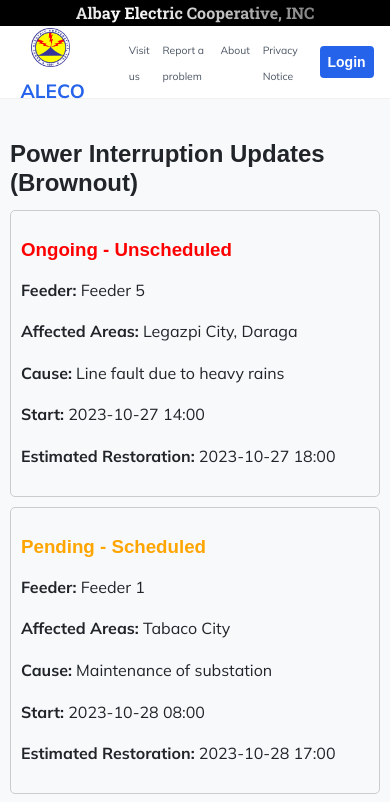
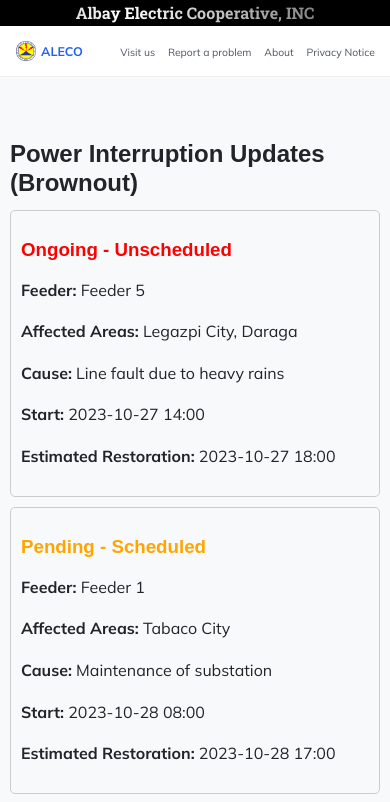
Before and after one commit to zeusgitDev16/ALECO-PIS, a React (Vite) app in the folder ALECO_PIS/: page / in a window 390 px wide. Shown: the top 802 px of the page. Built offline with nearby package versions, Linux system fonts and the light colour scheme; a web font is replaced by a local one.

Commit message:
2/12/2026 -lunch break

```diff
--- a/ALECO_PIS/src/CSS/LandPageHeader.css
+++ b/ALECO_PIS/src/CSS/LandPageHeader.css
@@ -31,3 +31,5 @@
         background-position: 200% center;
     }
 }
+
+/* Responsive design */
--- a/ALECO_PIS/src/CSS/Navbar.css
+++ b/ALECO_PIS/src/CSS/Navbar.css
@@ -1,12 +1,11 @@
 /* Base Styles (Large Screens / Desktop) */
 .navbar {
-  height: (30px,55px,70px);
+  height: 50px;
   display: flex;
   align-items: center;
   background-color: #ffffff;
   border-bottom: 1px solid #f0f0f0;
   padding: 0 2rem;
-  position: sticky;
   top: 0;
   z-index: 100;
 }
@@ -52,15 +51,24 @@
   color: #2563eb;
   text-decoration: none;
   display: flex;
-  flex-direction: column;
+  flex-direction: row;
 }
 
 .nav-links {
   display: flex;
   list-style: none;
   gap: 20px;
-  margin-right: 20px;
+  margin-left: auto;
+  align-items: center;
 }
+
+.nav-links-container {
+  display: flex;
+  align-items: center;
+  gap: 20px;
+  margin-left: auto;
+}
+
 
 .nav-item {
   position: relative;
@@ -69,6 +77,7 @@
   font-size: 1rem; /* Desktop size */
   transition: all 0.2s ease;
   padding-bottom: 5px;
+  white-space: nowrap;
 }
 
 .nav-item:hover {
@@ -90,19 +99,20 @@
   width: 100%;
   left: 0;
 }
+.Aleco-Logo {
+  display: flex;       /* Keeps them side-by-side or stacked correctly */
+  align-items: center; /* Aligns them nicely */
+
+  /* OPTIONAL: Add a transition for smooth resizing */
+  transition: transform 0.3s ease;
+}
 
 /* --- RESPONSIVE DESIGN (Media Queries) --- */
-
-@media (max-width: 2768px){
-   .logo-height {
-    padding-left: 20px;
-  }
-}
 
 /* 1. Tablet View (Screens smaller than 1024px) */
 @media (max-width: 1024px) {
   .nav-brand a {
-    font-size: 1.25rem; /* Slightly smaller title */
+    font-size: 1rem; /* Slightly smaller title */
   }
   .nav-item {
     font-size: 0.9rem; /* Slightly smaller links */
@@ -110,15 +120,32 @@
   .nav-links {
     gap: 1.2rem; /* Tighten the space between links */
   }
-  .logo-height {
-    padding-left: 17px;
+  .main-login-btn{
+    font-size: 0.8rem;
   }
+  .logo-height{
+    height: 30px;
+    width: 30px;
+  }
+  .Title{
+    font-size: 20px;
+  }
+  .Aleco-Logo {
+    /* 0.8 means 80% of original size */
+    transform: scale(0.8);
+
+    /* Important: By default, scale shrinks from the center.
+       Use 'transform-origin' to anchor it to the left side so it doesn't drift. */
+    transform-origin: left center;
+    margin-right: -25px;
+  }
+
 }
 
 /* 2. Mobile View (Screens smaller than 600px) */
-@media (max-width: 600px) {
+@media (max-width: 700px) {
   .navbar {
-    padding: 0.4rem; /* Reduce side padding */
+    padding: 0 0.4rem; /* Reduce side padding */
   }
   .nav-brand a {
     font-size: 0.8rem; /* Smaller title for phones */
@@ -128,26 +155,39 @@
   }
   .nav-links {
     gap: 0.8rem; /* Very tight spacing to fit all links */
+    white-space: nowrap;
   }
-  .logo-height {
-    padding-left: 15px;
+  .main-login-btn{
+    font-size: 0.5rem;
+  }
+  .logo-height{
+    height: 20px;
+    width: 20px;
+  }
+  .Title{
+    font-size: 15px;
+  }
+  .Aleco-Logo {
+    /* 0.8 means 80% of original size */
+    transform: scale(0.5);
+
+    /* Important: By default, scale shrinks from the center.
+       Use 'transform-origin' to anchor it to the left side so it doesn't drift. */
+    transform-origin: left center;
+    margin-right: -70px;
   }
 }
 
 .logo-height {
-  height: clamp(1.8rem, 10vw, 50px);
-  width: clamp(1.8rem, 10vw, 50px);
-  object-fit: cover;
+  height: 40px;
+  width: 40px;
+  object-fit: fit;
 }
 
 .Title {
-  margin:4px;
-  padding-bottom: 5px;
-  padding-top: clamp(5px, -1px, -8px);
-  height: clamp(10px,8px, 10px);
-  /* Optional: Ensure it stands out if you haven't styled it yet */
+  padding-left: 10px;
   font-weight: bold;
-  font-size: clamp(1.2rem, 4vw, 1.5rem);
+  font-size: 25px;
 }
 
 .fix-container-nav {
@@ -161,3 +201,7 @@
   display: flex;
   flex-direction: column;
 }
+
+.login-container {
+  position: absolute;
+}
--- a/ALECO_PIS/src/Footer.jsx
+++ b/ALECO_PIS/src/Footer.jsx
@@ -2,9 +2,11 @@
 function Footer (){
 
     return (
-       <footer>
-        <p>&copy; {new Date().getFullYear()} ALECO's Power Interruption Information System, all rights reserved.</p>
-       </footer>
+       <footer className="w-full py-4 text-center bg-gray-50">
+  <p className="text-[12px] text-gray-500">
+    &copy; {new Date().getFullYear()} ALECO's Power Interruption Information System, all rights reserved.
+  </p>
+</footer>
     );
 
 }
--- a/ALECO_PIS/src/Navbar.jsx
+++ b/ALECO_PIS/src/Navbar.jsx
@@ -6,13 +6,13 @@
 
 const Navbar = () => {
 
+
     const navItems = [
      {label: 'Visit us', href: '#visit'},
      {label: 'Report a problem', href: '#report'},
      {label: 'About', href: '#about'},
      {label: 'Privacy Notice', href: '#privacy'},
     ];
-
    return (
     <>
     <nav className="navbar">
@@ -31,6 +31,7 @@
         </div>
 
         {/* Unordered List for Navigation */}
+        <div className ="nav-links-container">
         <ul className="nav-links">
           {navItems.map((item, index) => (
             <li key={index}>
@@ -41,6 +42,7 @@
           ))}
         </ul>
        <Login/>
+       </div>
       </div>
     </nav>
     </>
```
